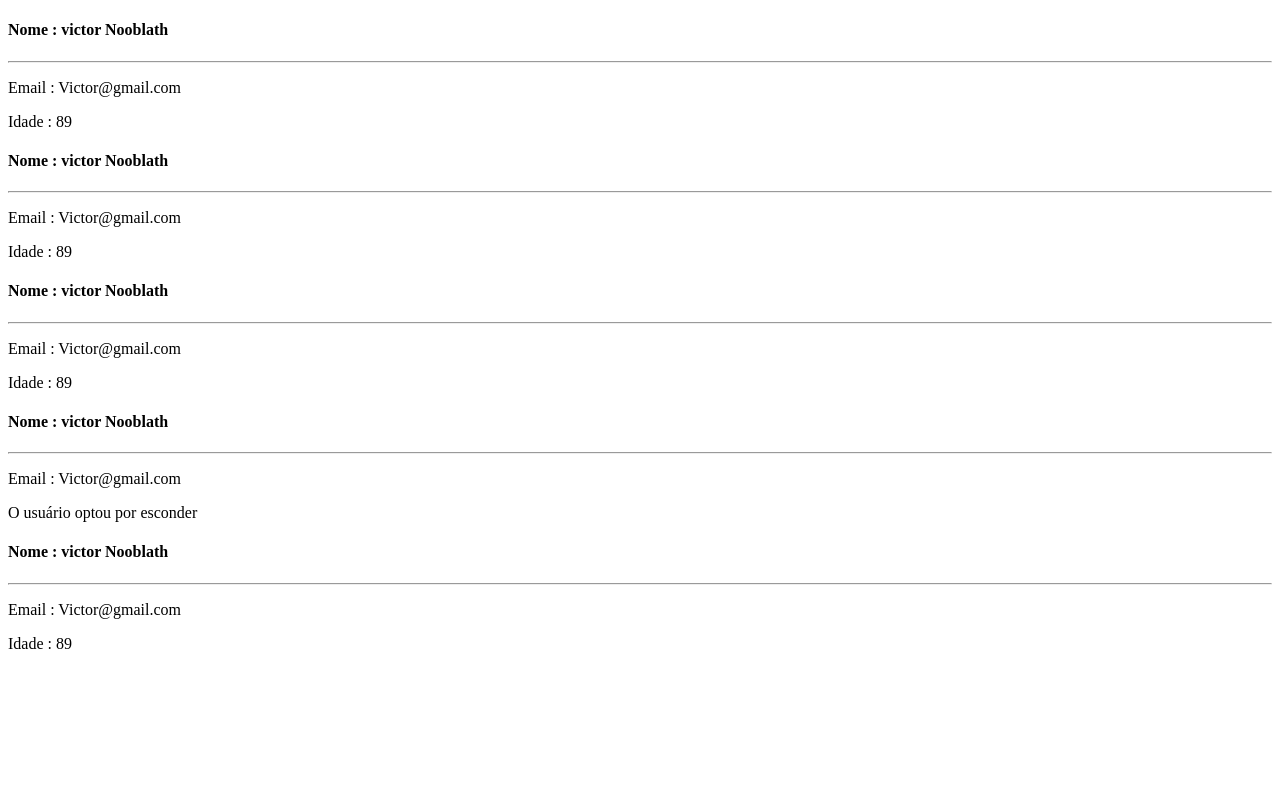
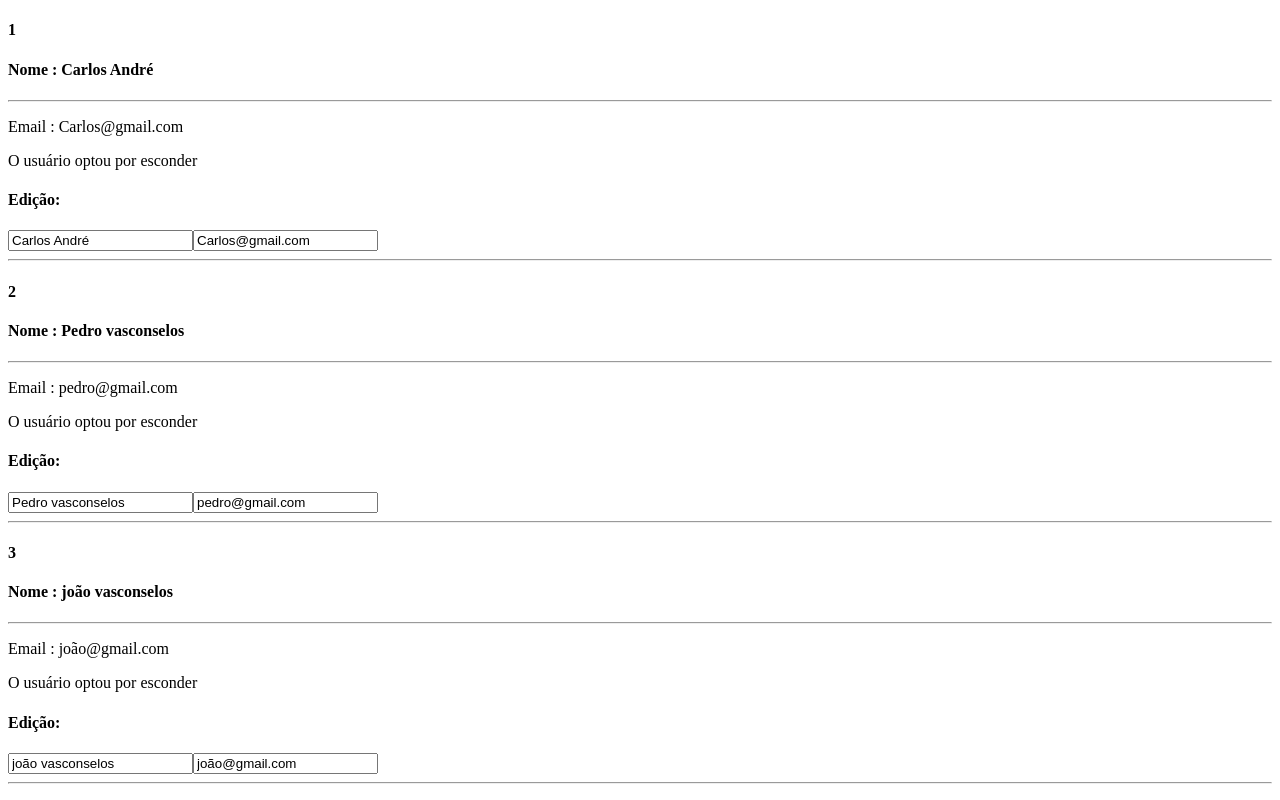
Before and after one commit to victornooblath/testando-vue.js, a Vue app: page / in a window 1280 px wide. Built offline with nearby package versions, Linux system fonts and the light colour scheme.

Commit message:
Update App.vue

```diff
--- a/src/App.vue
+++ b/src/App.vue
@@ -1,11 +1,17 @@
 <template>
 
   <div id="app">
-    <cliente :cliente="clienteVictor" :showIdade="true"/>
-    <cliente :cliente="clienteVictor" :showIdade="true"/>
-    <cliente :cliente="clienteVictor" :showIdade="true" />
-    <cliente :cliente="clienteVictor" :showIdade="false"/>
-    <cliente :cliente="clienteVictor" :showIdade="true"/>
+
+
+    <div v-for="(cliente,index) in clientes" :key="cliente.id">
+      <h4>{{ index + 1 }}</h4>
+      <cliente :cliente="cliente"/>
+      <h4>Edição: </h4>
+      <input type="text" v-model="cliente.nome">
+      <input type="text" v-model="cliente.email">
+      <hr>
+
+    </div>
 
   </div>
 
@@ -23,7 +29,27 @@ export default {
         nome: "victor Nooblath",
         email: "Victor@gmail.com",
         idade: 89
-      }
+      },
+      clientes: [
+        {
+          id: 22,
+          nome: "Carlos André",
+          email: "Carlos@gmail.com",
+          idade: 49
+        },
+        {
+          id:45,
+          nome: "Pedro vasconselos",
+          email: "pedro@gmail.com",
+          idade: 19
+        },
+        {
+          id: 46,
+          nome: "joão vasconselos",
+          email: "joão@gmail.com",
+          idade: 19
+        }
+      ]
     }
 
   },
```
